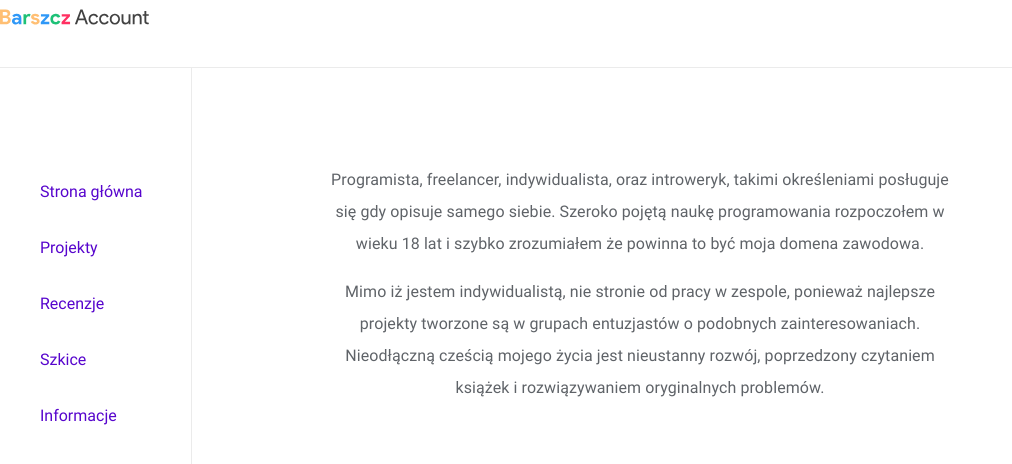
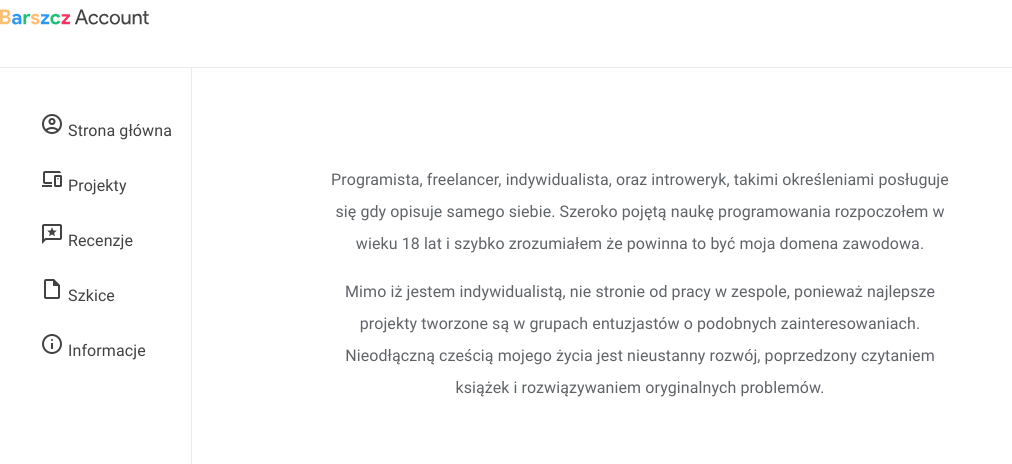
Before and after one commit to damianbarszcz/barszczcreations-old, a Nuxt app: page /overview in a window 1280 px wide. Shown: the top 464 px of the page, without its empty margins (0-1012 px from the left). Built offline with nearby package versions, Linux system fonts and the light colour scheme.

Commit message:
Add new icons & styles for sidenav account

```diff
--- a/assets/scss/layout/_sidenav.scss
+++ b/assets/scss/layout/_sidenav.scss
@@ -7,10 +7,17 @@
     z-index:100;
 
     &__block{
-        padding: 6rem 0 6rem;
+        padding: 2rem 0 6rem;
     }
 
     &__list &__item{
-        padding: 1rem 0rem;
+        padding: 0.75rem 0rem;
+    }
+
+    &__link{
+        font-size:$font-size-normal;
+        font-weight: $font-weight-regular;
+        letter-spacing: $letter-spacing-normal;
+        color: $dark;
     }
 }
--- a/components/navigation/AccountNavigation.vue
+++ b/components/navigation/AccountNavigation.vue
@@ -4,7 +4,7 @@
     <nav class="navigation navigation_account">
         <div class="navigation_account__block">
             <div class="navigation_account__brand brand">
-                <NuxtLink class="brand__link" to="/" target="_self">
+                <NuxtLink class="brand__link" to="/przeglad" target="_self">
                     <svg class="brand__logo" xmlns="http://www.w3.org/2000/svg" viewBox="0 0 298.48 30.01">
                         <path class="brand__logo-yellow" d="M504,355.51h11.48a10.46,10.46,0,0,1,3.53.59,9.29,9.29,0,0,1,2.85,1.64,8,8,0,0,1,1.9,2.44,6.55,6.55,0,0,1,.7,3,6.48,6.48,0,0,1-1.13,3.91,7.34,7.34,0,0,1-2.8,2.4v.33a8,8,0,0,1,3.62,2.56,6.76,6.76,0,0,1,1.38,4.33,7.47,7.47,0,0,1-.76,3.38,7.9,7.9,0,0,1-2.07,2.56,9.57,9.57,0,0,1-3.06,1.64,11.69,11.69,0,0,1-3.75.58H504Zm11.07,12a4,4,0,0,0,3-1,3.4,3.4,0,0,0,1-2.48,3.35,3.35,0,0,0-1-2.46,3.82,3.82,0,0,0-2.83-1h-5.7v7Zm.62,12.3a4.49,4.49,0,0,0,3.19-1,3.54,3.54,0,0,0,1.11-2.69,3.58,3.58,0,0,0-1.13-2.72,4.6,4.6,0,0,0-3.34-1.09h-6v7.54Z" transform="translate(-503.95 -355.51)"/>
                         <path class="brand__logo-blue" d="M541.47,382.73h-.33a8.86,8.86,0,0,1-2.28,2,6.39,6.39,0,0,1-3.42.82,8.32,8.32,0,0,1-2.93-.51,7.37,7.37,0,0,1-2.4-1.42,6.29,6.29,0,0,1-1.6-2.17,6.69,6.69,0,0,1-.57-2.79,6.25,6.25,0,0,1,.61-2.8,6.43,6.43,0,0,1,1.72-2.16,7.74,7.74,0,0,1,2.61-1.37,10.93,10.93,0,0,1,3.26-.47,13.87,13.87,0,0,1,3.24.31,15.33,15.33,0,0,1,2.09.63v-.61a3.31,3.31,0,0,0-1.27-2.65,4.79,4.79,0,0,0-3.16-1,5.93,5.93,0,0,0-4.72,2.33l-3.89-2.66a10.55,10.55,0,0,1,8.73-4q4.68,0,7.14,2.19c1.64,1.47,2.46,3.63,2.46,6.5v12.06h-5.29Zm0-6a11.42,11.42,0,0,0-2-.72,8.42,8.42,0,0,0-2.19-.27,4.66,4.66,0,0,0-3,.84,2.58,2.58,0,0,0-1,2.07,2.32,2.32,0,0,0,1,2,3.82,3.82,0,0,0,2.32.74,4.93,4.93,0,0,0,3.5-1.41,4.48,4.48,0,0,0,1-1.48A4.54,4.54,0,0,0,541.47,376.71Z" transform="translate(-503.95 -355.51)"/>
--- a/components/pages/Menu.vue
+++ b/components/pages/Menu.vue
@@ -3,23 +3,38 @@
         <div class="sidenav__block">
             <ul class="sidenav__list">
                 <li class="sidenav__item">
-                    <a href="#" target="_self" class="sidenav__link">Strona główna</a>
+                    <NuxtLink to="/przeglad" target="_self" class="sidenav__link">
+                        <span class="material-symbols-outlined">account_circle</span>
+                        Strona główna
+                    </NuxtLink>
                 </li>
 
                 <li class="sidenav__item">
-                    <a href="#" target="_self" class="sidenav__link">Projekty</a>
+                    <NuxtLink to="#" target="_self" class="sidenav__link">
+                        <span class="material-symbols-outlined">devices</span>
+                        Projekty
+                    </NuxtLink>
                 </li>
 
                 <li class="sidenav__item">
-                    <a href="#" target="_self" class="sidenav__link">Recenzje</a>
+                    <NuxtLink to="#" target="_self" class="sidenav__link">
+                        <span class="material-symbols-outlined">reviews</span>
+                        Recenzje
+                    </NuxtLink>
                 </li>
 
                 <li class="sidenav__item">
-                    <a href="#" target="_self" class="sidenav__link">Szkice</a>
+                    <NuxtLink to="#" target="_self" class="sidenav__link">
+                        <span class="material-symbols-outlined">draft</span>
+                        Szkice
+                    </NuxtLink>
                 </li>
 
                 <li class="sidenav__item">
-                    <a href="#" target="_self" class="sidenav__link">Informacje</a>
+                    <NuxtLink to="#" target="_self" class="sidenav__link">
+                        <span class="material-symbols-outlined">info</span>
+                        Informacje
+                    </NuxtLink>
                 </li>
             </ul>
         </div>
--- a/pages/overview.vue
+++ b/pages/overview.vue
@@ -12,7 +12,7 @@
 
     head(){
         return{
-            title: "Przegląd | Barszcz Creations"
+            title: "Barszcz Account"
         }
     },
   }
```
